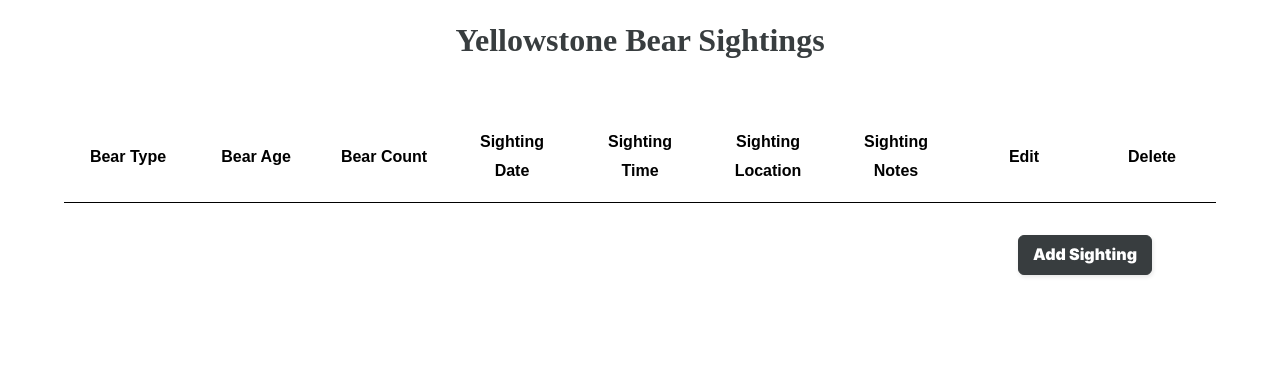
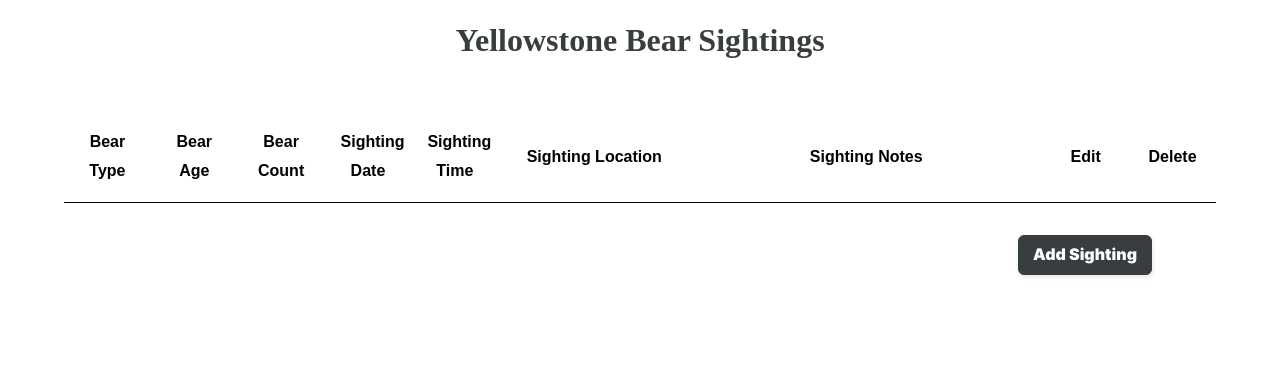
Before and after one commit to hdmats/403ProjectDeployment, a Django app: page /info/ in a window 1280 px wide. Shown: the part 77-455 px from the top of the page. Run offline with Django 4.2, Linux system fonts and the light colour scheme; data that the repository does not hold is empty.

Commit message:
table formatting

```diff
--- a/Templates/Bears/info.html
+++ b/Templates/Bears/info.html
@@ -36,8 +36,8 @@
                     <td>Bear Count</td>
                     <td>Sighting Date</td>
                     <td>Sighting Time</td>
-                    <td>Sighting Location</td>
-                    <td>Sighting Notes</td>
+                    <td style="width:10rem;">Sighting Location</td>
+                    <td style="width:20rem;">Sighting Notes</td>
                     <td>Edit</td>
                     <td>Delete</td>
                 </tr>
```
